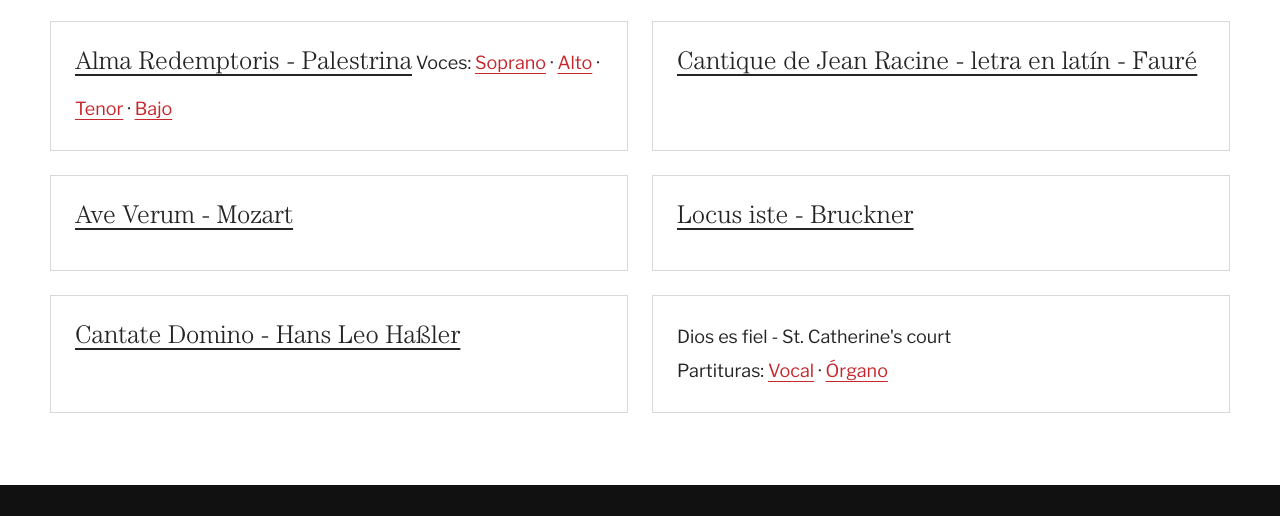
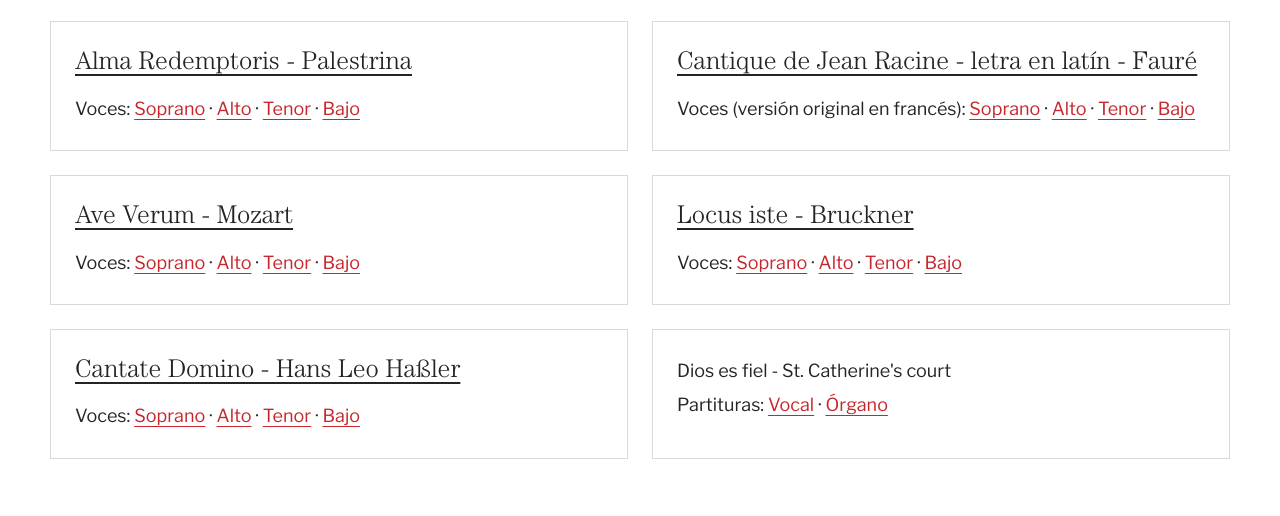
Before and after one commit to jornada-de-estudios/jornada-de-estudios.github.io, a plain HTML site: page music/index.html in a window 1280 px wide. Shown: the part 1306-1822 px from the top of the page. Drawn offline with nearby package versions, Linux system fonts and the light colour scheme.

Commit message:
Add missing YouTube voice rehearsals and fix Alma Redemptoris layout

```diff
--- a/music/index.html
+++ b/music/index.html
@@ -80,7 +80,7 @@
 
 
             <li>
-                <a href="alma_redemptoris.pdf">Alma Redemptoris - Palestrina</a>
+                <a href="alma_redemptoris.pdf">Alma Redemptoris - Palestrina</a><br>
                 Voces:
                 <a href="https://www.youtube.com/watch?v=W-bb6gDK_4o">Soprano</a> ·
                 <a href="https://www.youtube.com/watch?v=CXezgeFoOfw">Alto</a> ·
@@ -88,18 +88,34 @@
                 <a href="https://www.youtube.com/watch?v=lv7fvkWDjKQ">Bajo</a>
             </li>
             <li>
-                <a href="cantique.pdf">Cantique de Jean Racine - letra en latín - Fauré</a>
+                <a href="cantique.pdf">Cantique de Jean Racine - letra en latín - Fauré</a><br>
+                Voces (versión original en francés): <a href="https://www.youtube.com/watch?v=t9RYcF11yss">Soprano</a> ·
+                <a href="https://www.youtube.com/watch?v=Xnm7Lk96Jos">Alto</a> ·
+                <a href="https://www.youtube.com/watch?v=VMIuFLquoMA">Tenor</a> ·
+                <a href="https://www.youtube.com/watch?v=Msz72vBFUu0">Bajo</a>
             </li>
             <li>
-                <a href="ave_verum.pdf">Ave Verum - Mozart</a>
+                <a href="ave_verum.pdf">Ave Verum - Mozart</a><br>
+                Voces: <a href="https://www.youtube.com/watch?v=0J7sTrxZN2E">Soprano</a> ·
+                <a href="https://www.youtube.com/watch?v=mOeJr82ne7I">Alto</a> ·
+                <a href="https://www.youtube.com/watch?v=NqGqOAnMnng">Tenor</a> ·
+                <a href="https://www.youtube.com/watch?v=GI3NhuFyOMc">Bajo</a>
 
             </li>
             <li>
-                <a href="locus_iste.pdf">Locus iste - Bruckner</a>
+                <a href="locus_iste.pdf">Locus iste - Bruckner</a><br>
+                Voces: <a href="https://www.youtube.com/watch?v=xmqQKRXybgI">Soprano</a> ·
+                <a href="https://www.youtube.com/watch?v=6mF9UZFiDUI">Alto</a> ·
+                <a href="https://www.youtube.com/watch?v=I-OtuKkObDo">Tenor</a> ·
+                <a href="https://www.youtube.com/watch?v=b5rMIGv2_Mg">Bajo</a>
 
             </li>
             <li>
-                <a href="cantate_domino.pdf">Cantate Domino - Hans Leo Haßler</a>
+                <a href="cantate_domino.pdf">Cantate Domino - Hans Leo Haßler</a><br>
+                Voces: <a href="https://www.youtube.com/watch?v=ch0KkZFAaf8">Soprano</a> ·
+                <a href="https://www.youtube.com/watch?v=kVHeSiGWwCs">Alto</a> ·
+                <a href="https://www.youtube.com/watch?v=UJ-LnO-_QSg">Tenor</a> ·
+                <a href="https://www.youtube.com/watch?v=WShJOu1xgKs">Bajo</a>
 
             </li>
             <li>
```
